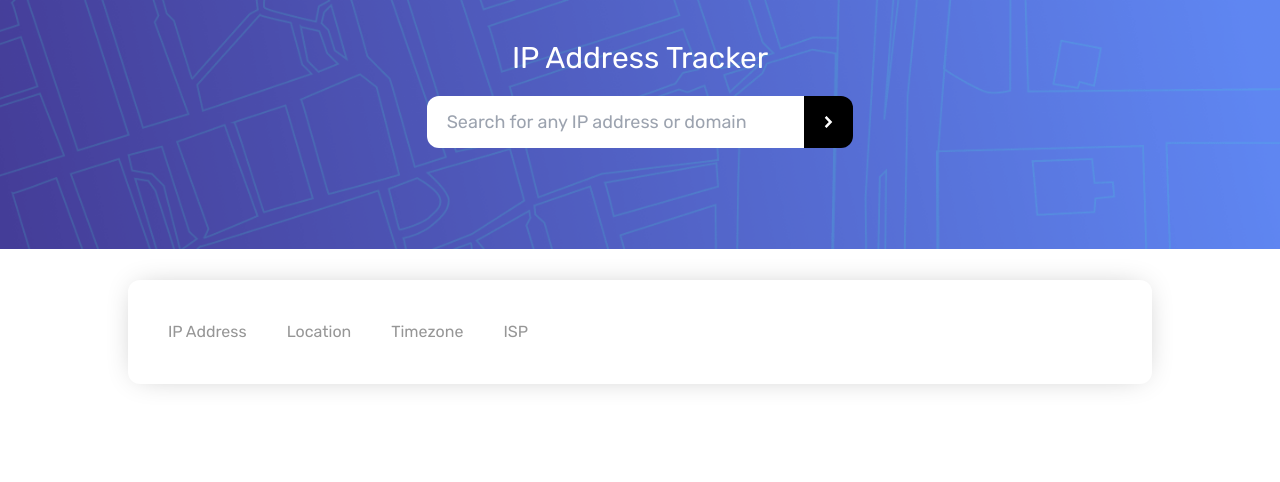
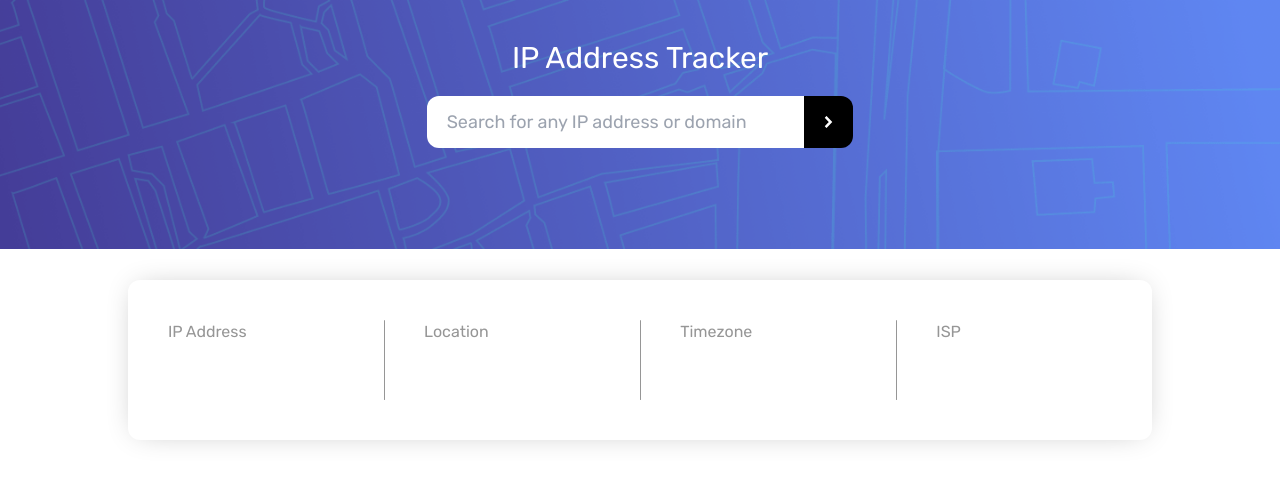
Before and after one commit to Justcallmesu/IP_Tracker, a React (Vite) app: page / in a window 1280 px wide. Shown: the top 482 px of the page. Built offline with nearby package versions, Linux system fonts and the light colour scheme.

Commit message:
add: Added Card Information Divider && feat: Added Error Handling to handle API error if user input invalid IP

```diff
--- a/src/App.tsx
+++ b/src/App.tsx
@@ -44,6 +44,10 @@ export function App() {
 		setIPAddress(IP);
 	}
 
+	function updateError(value: boolean) {
+		setIsError(value);
+	}
+
 	async function FetchAPIData() {
 		if (!IPAddress) return;
 
@@ -70,10 +74,14 @@ export function App() {
 	return (
 		<GetDataContext.Provider value={IPAddress}>
 			<UpdateDataContext.Provider value={UpdataData}>
-				<div className="h-screen flex flex-col items-center">
-					<Hero />
-					<Card APIData={APIData} />
-				</div>
+				<updateIsErrorContext.Provider value={updateError}>
+					<isErrorContext.Provider value={isError}>
+						<div className="h-screen flex flex-col items-center">
+							<Hero />
+							<Card APIData={APIData} />
+						</div>
+					</isErrorContext.Provider>
+				</updateIsErrorContext.Provider>
 			</UpdateDataContext.Provider>
 		</GetDataContext.Provider>
 	);
--- a/src/components/Base/Card/Card.tsx
+++ b/src/components/Base/Card/Card.tsx
@@ -1,28 +1,31 @@
-import { useEffect } from "react";
 import { IPData } from "src/interface/IPData.interface";
 
 export function Card({ APIData }: { APIData: IPData }) {
 	const { ip, isp, location } = APIData;
 
 	return (
-		<main className="w-4/5 lg:h-42 bg-white shadow-[0_0_30px_-10px_rgba(0,0,0,0.3)] rounded-xl flex flex-col lg:flex-row justify-stretch gap-10 absolute top-[35%] text-[#969696] py-10 px-10">
-			<section>
+		<main className="w-4/5 md:h-42 bg-white shadow-[0_0_30px_-10px_rgba(0,0,0,0.3)] rounded-xl flex flex-col lg:flex-row justify-stretch gap-10 absolute top-[35%] text-[#969696] py-10 px-10">
+			<section className="w-full lg:w-1/4">
 				<h3>IP Address</h3>
 				<h1 className="Information-display">{ip ? ip : ""}</h1>
 			</section>
-			<section>
+			<div className="h-20 w-[0.5px] rounded-lg bg-[#969696]"></div>
+			<section className="w-full lg:w-1/4">
 				<h3>Location</h3>
 				<h1 className="Information-display">
 					{location?.city ? `${location?.city}, ${location?.region}` : ""}
 				</h1>
 			</section>
-			<section>
+			<div className="h-20 w-[0.5px] rounded-lg bg-[#969696]"></div>
+
+			<section className="w-full lg:w-1/4">
 				<h3>Timezone</h3>
 				<h1 className="Information-display">
-					{location?.timezone ? `UTC-${location?.timezone}` : ""}
+					{location?.timezone ? `UTC-${location?.timezone.slice(1)}` : ""}
 				</h1>
 			</section>
-			<section>
+			<div className="h-20 w-[0.5px] rounded-lg bg-[#969696]"></div>
+			<section className="w-full lg:w-1/4">
 				<h3>ISP</h3>
 				<h1 className="Information-display">{isp ? isp : ""}</h1>
 			</section>
--- a/src/components/Base/InputField/InputField.tsx
+++ b/src/components/Base/InputField/InputField.tsx
@@ -2,19 +2,35 @@
 import Arrow from "../../../../src/Assets/images/icon-arrow.svg";
 
 // React
-import { BaseSyntheticEvent, useState } from "react";
+import { BaseSyntheticEvent, useEffect, useState } from "react";
 
 // Context
-import { useUpdateDataContext } from "../../../App";
+import {
+	useUpdateDataContext,
+	useIsErrorContext,
+	useUpdateIsErrorContext,
+} from "../../../App";
 
 export function InputField() {
 	const [input, setInput] = useState("");
 
+	// State Context
+	const isErrorContext = useIsErrorContext();
+
 	// Update Context
 	const updateData = useUpdateDataContext();
+	const updateError = useUpdateIsErrorContext();
 
 	function handleInputOnChange(e: BaseSyntheticEvent) {
+		if (isErrorContext) updateError(false);
 		setInput(e.target.value);
+	}
+
+	function handleOnFocus() {
+		if (input === "Invalid IP Address") {
+			setInput("");
+			updateError(false);
+		}
 	}
 
 	function handleButtonSubmit() {
@@ -23,6 +39,16 @@ export function InputField() {
 		setInput("");
 	}
 
+	function getErrorClass() {
+		return `w-full pl-5 text-sm lg:text-[18px] ${
+			isErrorContext ? `text-red-400 font-bold placeholder:text-red-400` : ""
+		}`;
+	}
+
+	useEffect(() => {
+		if (isErrorContext) setInput("Invalid IP Address");
+	}, [isErrorContext]);
+
 	return (
 		<div className="w-full flex justify-center">
 			<div className="w-full mx-14 lg:mx-0 lg:w-2/6 flex justify-center rounded-xl overflow-hidden">
@@ -30,8 +56,9 @@ export function InputField() {
 					type="text"
 					value={input}
 					onChange={handleInputOnChange}
+					onFocus={handleOnFocus}
 					placeholder="Search for any IP address or domain"
-					className="w-full pl-5 text-sm lg:text-[18px]"
+					className={getErrorClass()}
 				/>
 				<button
 					className="bg-black p-5 outline-none border-none"
--- a/src/index.css
+++ b/src/index.css
@@ -17,6 +17,6 @@
 
 @layer utilities {
 	.Information-display {
-		@apply text-black font-[700] text-lg lg:text-2xl;
+		@apply text-black font-[500] text-lg lg:text-2xl;
 	}
 }
```
